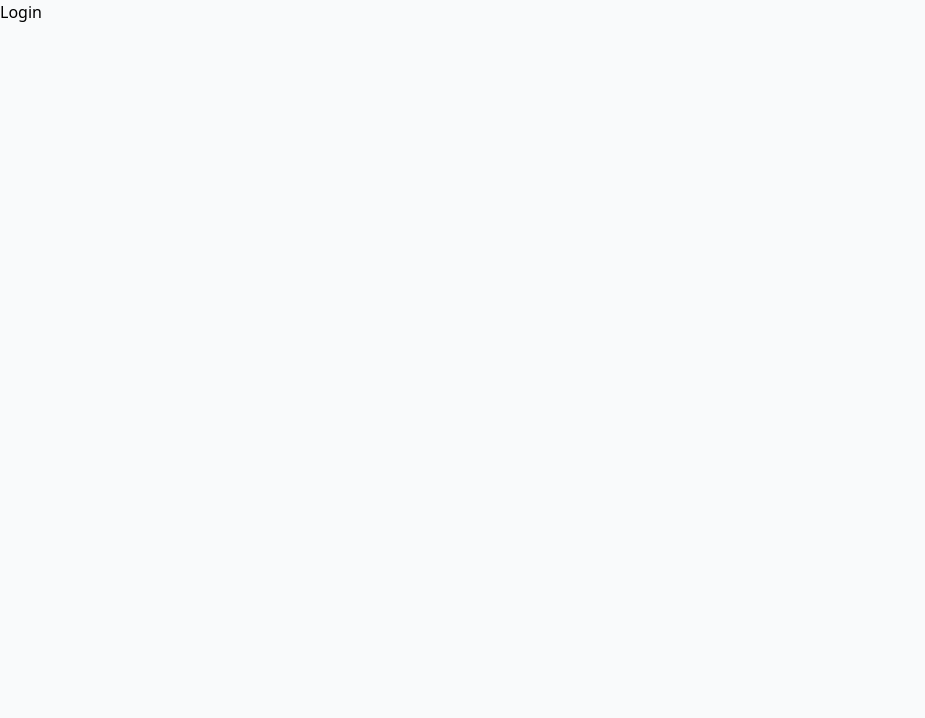
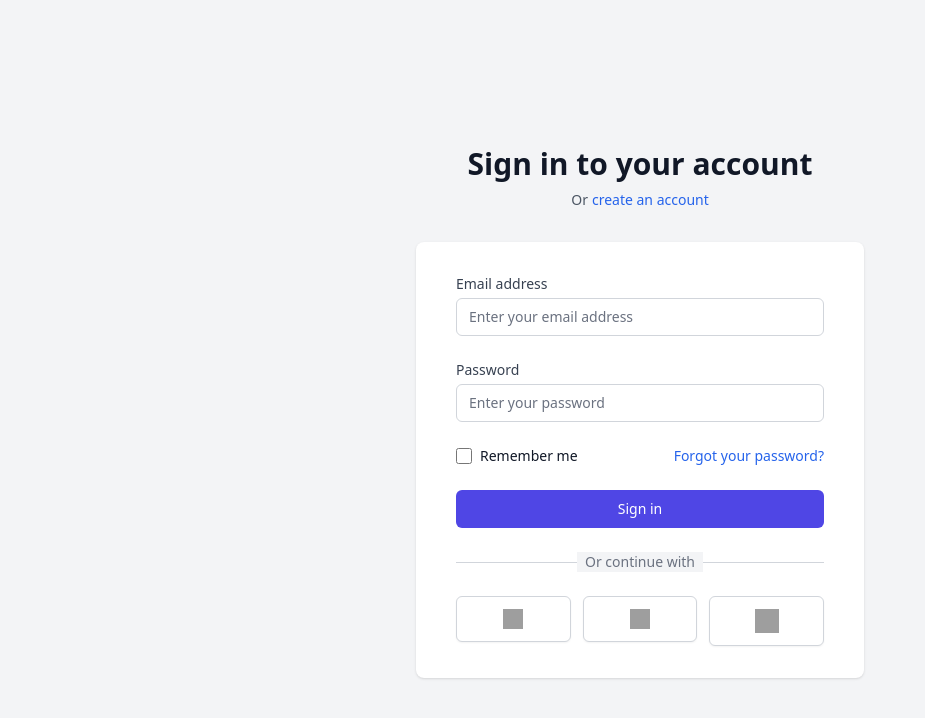
Before and after one commit to abdulghaniasykurthoriq/vehicle-fe, a React (Vite) app: page /login in a window 1280 px wide. Shown: the top 718 px of the page, without its empty margins (0-925 px from the left). Built offline with nearby package versions, Linux system fonts and the light colour scheme; grey boxes are pictures that could not be loaded; the HTML template or start-up script is replaced by a standard one.

Commit message:
feat(login): slicing login page

```diff
--- a/src/pages/Login.tsx
+++ b/src/pages/Login.tsx
@@ -1,5 +1,154 @@
 function Login() {
-  return <div>Login</div>;
+  return (
+    <div className="min-h-screen bg-gray-100 flex flex-col justify-center py-12 sm:px-6 lg:px-8">
+      <div className="sm:mx-auto sm:w-full sm:max-w-md">
+        <h2 className="mt-6 text-center text-3xl font-extrabold text-gray-900">
+          Sign in to your account
+        </h2>
+        <p className="mt-2 text-center text-sm text-gray-600 max-w ">
+          Or
+          <a
+            href="#"
+            className="ml-1 font-medium text-blue-600 hover:text-blue-500"
+          >
+            create an account
+          </a>
+        </p>
+      </div>
+
+      <div className="mt-8 sm:mx-auto sm:w-full sm:max-w-md">
+        <div className="bg-white py-8 px-4 shadow sm:rounded-lg sm:px-10">
+          <form className="space-y-6" action="#" method="POST">
+            <div>
+              <label
+                htmlFor="email"
+                className="block text-sm font-medium text-gray-700"
+              >
+                Email address
+              </label>
+              <div className="mt-1">
+                <input
+                  id="email"
+                  name="email"
+                  type="email"
+                  autoComplete="email"
+                  required
+                  className="appearance-none rounded-md relative block w-full px-3 py-2 border border-gray-300 placeholder-gray-500 text-gray-900 focus:outline-none focus:ring-indigo-500 focus:border-indigo-500 focus:z-10 sm:text-sm"
+                  placeholder="Enter your email address"
+                />
+              </div>
+            </div>
+
+            <div>
+              <label
+                htmlFor="password"
+                className="block text-sm font-medium text-gray-700"
+              >
+                Password
+              </label>
+              <div className="mt-1">
+                <input
+                  id="password"
+                  name="password"
+                  type="password"
+                  autoComplete="current-password"
+                  required
+                  className="appearance-none rounded-md relative block w-full px-3 py-2 border border-gray-300 placeholder-gray-500 text-gray-900 focus:outline-none focus:ring-indigo-500 focus:border-indigo-500 focus:z-10 sm:text-sm"
+                  placeholder="Enter your password"
+                />
+              </div>
+            </div>
+
+            <div className="flex items-center justify-between">
+              <div className="flex items-center">
+                <input
+                  id="remember_me"
+                  name="remember_me"
+                  type="checkbox"
+                  className="h-4 w-4 text-indigo-600 focus:ring-indigo-500 border-gray-300 rounded"
+                />
+                <label
+                  htmlFor="remember_me"
+                  className="ml-2 block text-sm text-gray-900"
+                >
+                  Remember me
+                </label>
+              </div>
+
+              <div className="text-sm">
+                <a
+                  href="#"
+                  className="font-medium text-blue-600 hover:text-blue-500"
+                >
+                  Forgot your password?
+                </a>
+              </div>
+            </div>
+
+            <div>
+              <button
+                type="submit"
+                className="group relative w-full flex justify-center py-2 px-4 border border-transparent text-sm font-medium rounded-md text-white bg-indigo-600 hover:bg-indigo-700 focus:outline-none focus:ring-2 focus:ring-offset-2 focus:ring-indigo-500"
+              >
+                Sign in
+              </button>
+            </div>
+          </form>
+          <div className="mt-6">
+            <div className="relative">
+              <div className="absolute inset-0 flex items-center">
+                <div className="w-full border-t border-gray-300"></div>
+              </div>
+              <div className="relative flex justify-center text-sm">
+                <span className="px-2 bg-gray-100 text-gray-500">
+                  Or continue with
+                </span>
+              </div>
+            </div>
+
+            <div className="mt-6 grid grid-cols-3 gap-3">
+              <div>
+                <a
+                  href="#"
+                  className="w-full flex items-center justify-center px-8 py-3 border border-gray-300 rounded-md shadow-sm text-sm font-medium text-gray-700 bg-white hover:bg-gray-50"
+                >
+                  <img
+                    className="h-5 w-5"
+                    src="https://www.svgrepo.com/show/512120/facebook-176.svg"
+                    alt=""
+                  />
+                </a>
+              </div>
+              <div>
+                <a
+                  href="#"
+                  className="w-full flex items-center justify-center px-8 py-3 border border-gray-300 rounded-md shadow-sm text-sm font-medium text-gray-700 bg-white hover:bg-gray-50"
+                >
+                  <img
+                    className="h-5 w-5"
+                    src="https://www.svgrepo.com/show/513008/twitter-154.svg"
+                    alt=""
+                  />
+                </a>
+              </div>
+              <div>
+                <a
+                  href="#"
+                  className="w-full flex items-center justify-center px-8 py-3 border border-gray-300 rounded-md shadow-sm text-sm font-medium text-gray-700 bg-white hover:bg-gray-50"
+                >
+                  <img
+                    className="h-6 w-6"
+                    src="https://www.svgrepo.com/show/506498/google.svg"
+                    alt=""
+                  />
+                </a>
+              </div>
+            </div>
+          </div>
+        </div>
+      </div>
+    </div>
+  );
 }
 
 export default Login;
```
